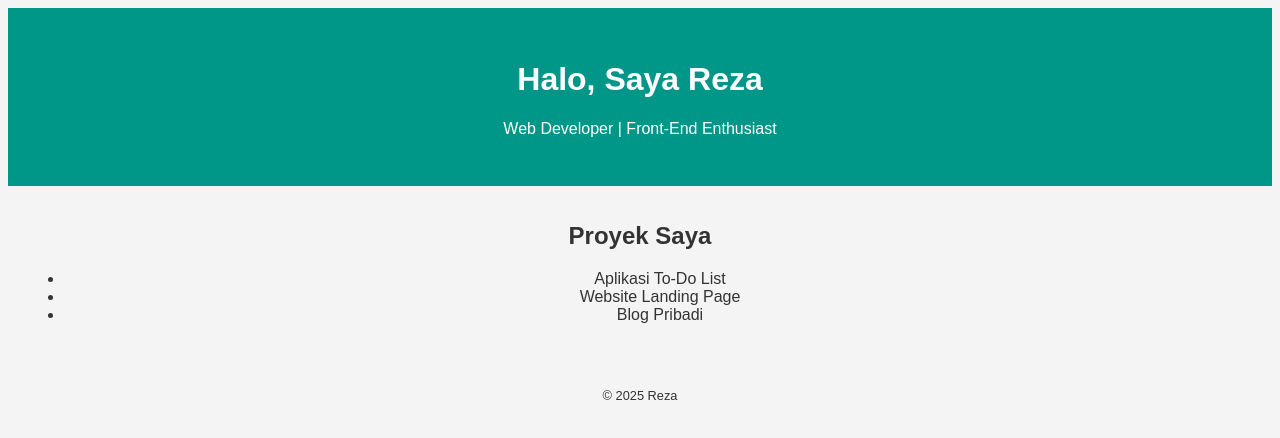
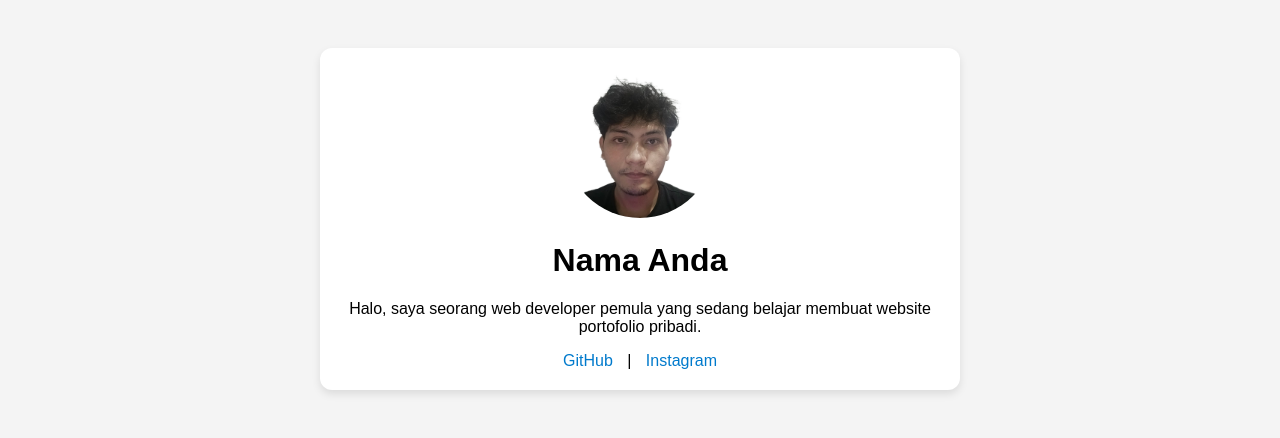
Before and after one commit to CoklatKinderjoy/Portofolio, a plain HTML site: page index.html in a window 1280 px wide. Drawn offline with Linux system fonts and the light colour scheme.

Commit message:
Add files via upload

```diff
--- a/index.html
+++ b/index.html
@@ -1,28 +1,54 @@
 <!DOCTYPE html>
 <html lang="id">
 <head>
-  <meta charset="UTF-8">
-  <meta name="viewport" content="width=device-width, initial-scale=1.0">
-  <title>Portofolio Reza</title>
-  <link rel="stylesheet" href="style.css">
+  <meta charset="UTF-8" />
+  <meta name="viewport" content="width=device-width, initial-scale=1.0"/>
+  <title>Portofolio Alif</title>
+  <style>
+    body {
+      font-family: Arial, sans-serif;
+      background-color: #f4f4f4;
+      text-align: center;
+      padding: 40px;
+    }
+    .container {
+      background: white;
+      padding: 20px;
+      max-width: 600px;
+      margin: auto;
+      border-radius: 12px;
+      box-shadow: 0 4px 8px rgba(0,0,0,0.1);
+    }
+    img {
+      width: 150px;
+      height: 150px;
+      border-radius: 50%;
+      object-fit: cover;
+      margin-bottom: 20px;
+    }
+    h1 {
+      margin-top: 0;
+    }
+    a {
+      color: #007acc;
+      text-decoration: none;
+    }
+    .socials a {
+      margin: 0 10px;
+    }
+  </style>
 </head>
 <body>
-  <header>
-    <h1>Halo, Saya Reza</h1>
-    <p>Web Developer | Front-End Enthusiast</p>
-  </header>
-  <main>
-    <section>
-      <h2>Proyek Saya</h2>
-      <ul>
-        <li>Aplikasi To-Do List</li>
-        <li>Website Landing Page</li>
-        <li>Blog Pribadi</li>
-      </ul>
-    </section>
-  </main>
-  <footer>
-    <p>&copy; 2025 Reza</p>
-  </footer>
+  <div class="container">
+    <img src="Saya.png" alt="Foto Saya" />
+    <h1>Nama Anda</h1>
+    <p>Halo, saya seorang web developer pemula yang sedang belajar membuat website portofolio pribadi.</p>
+
+    <div class="socials">
+      <a href="https://github.com/username" target="_blank">GitHub</a>
+      |
+      <a href="https://instagram.com/username" target="_blank">Instagram</a>
+    </div>
+  </div>
 </body>
 </html>
```
